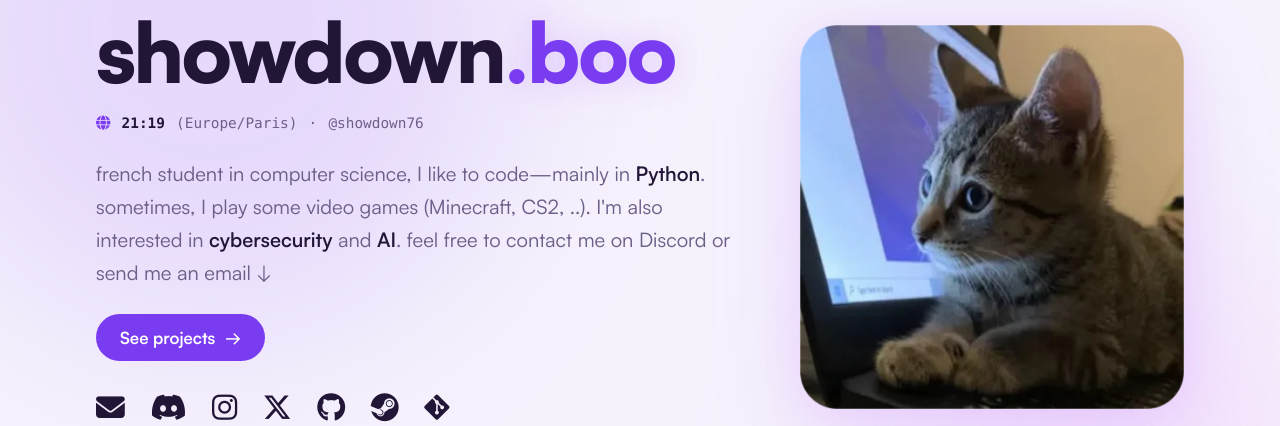
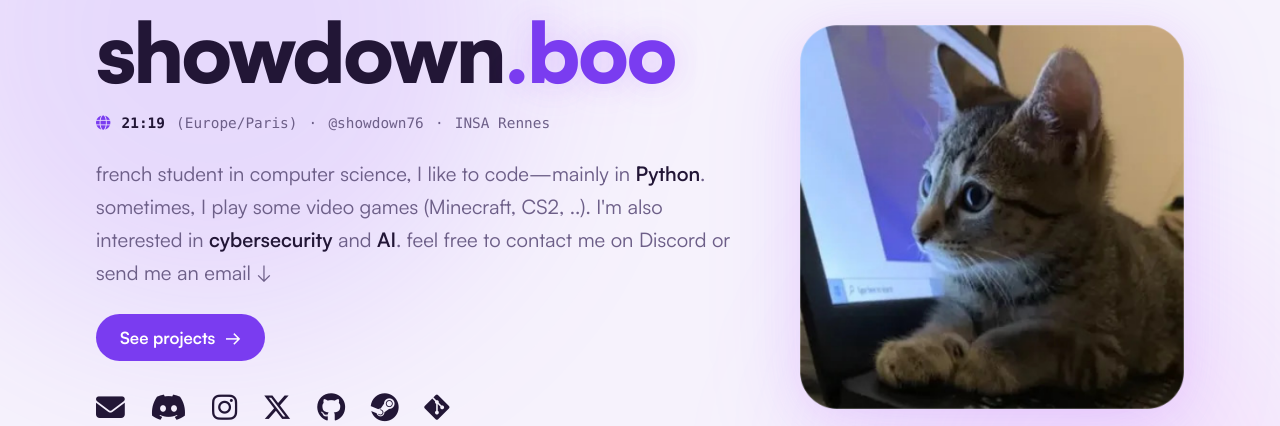
Before and after one commit to Showdown76py/showdown.boo, a Flask app: page / in a window 1280 px wide. Shown: the part 183-609 px from the top of the page. Run offline with Flask 3, Linux system fonts and the light colour scheme; some libraries are stand-ins or nearby versions.

Commit message:
Update personal description in index.html

```diff
--- a/templates/index.html
+++ b/templates/index.html
@@ -32,6 +32,8 @@
                 <span>(Europe/Paris)</span>
                 <span>·</span>
                 <span>@showdown76</span>
+                <span>·</span>
+                <span>INSA Rennes</span>
             </div>
             <p class="paragraph">
                 french student in computer science, I like to code—mainly in <strong>Python</strong>. sometimes, I play some video games (Minecraft, CS2, ..). I'm also interested in <strong>cybersecurity</strong> and <strong>AI</strong>. feel free to contact me on Discord or send me an email ↓
```
